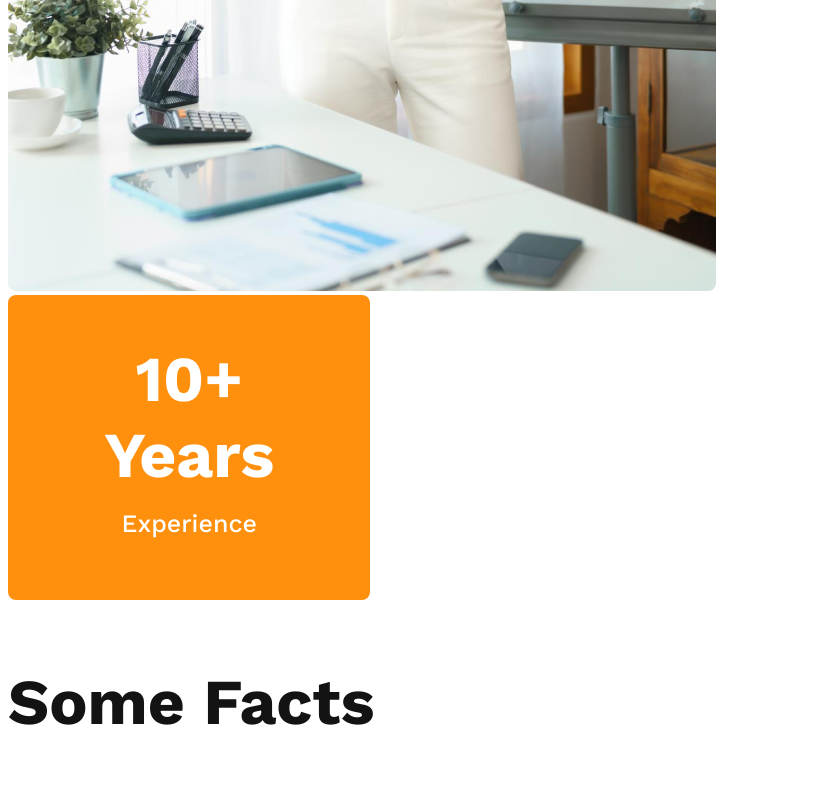
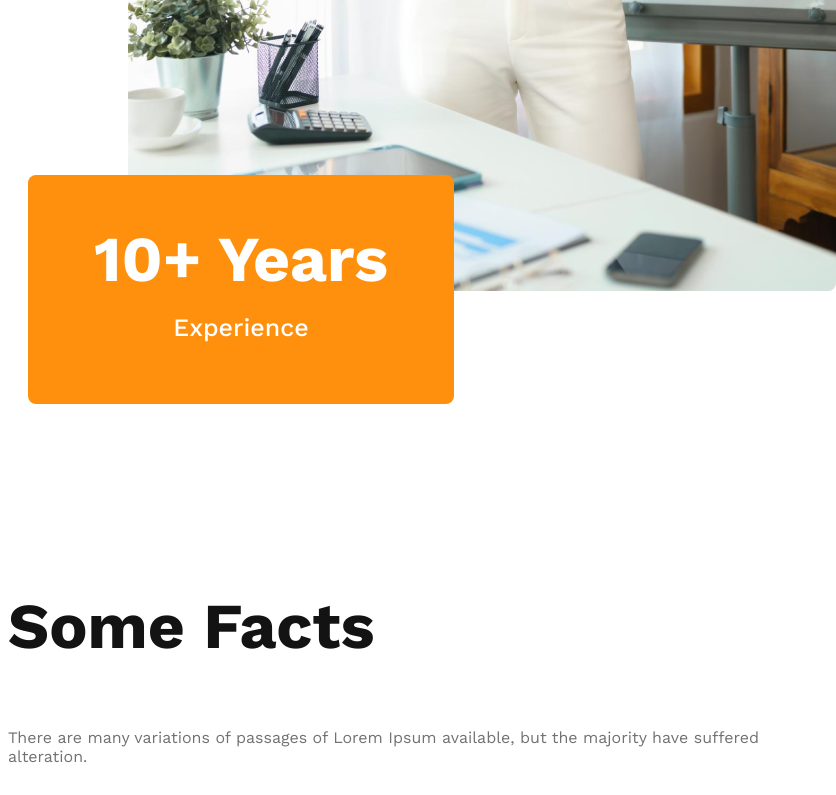
Before and after one commit to chishty313/g3-architect-website, a plain HTML site: page index.html in a window 768 px wide. Shown: the part 4472-5267 px from the top of the page, 836 px wide, since content can reach past the window. Drawn offline with nearby package versions, Linux system fonts and the light colour scheme.

Commit message:
Done with everything

```diff
--- a/styles/architect.css
+++ b/styles/architect.css
@@ -320,9 +320,16 @@ footer {
     flex-direction: column;
   }
 
-  .ten-years-badge {
+  /* .ten-years-badge {
     position: static;
     max-width: 17.4rem;
+  } */
+
+  .feature-img {
+    margin-left: 120px;
+  }
+  .ten-years-badge {
+    margin-left: 30px;
   }
 
   .facts-card-container {
```
